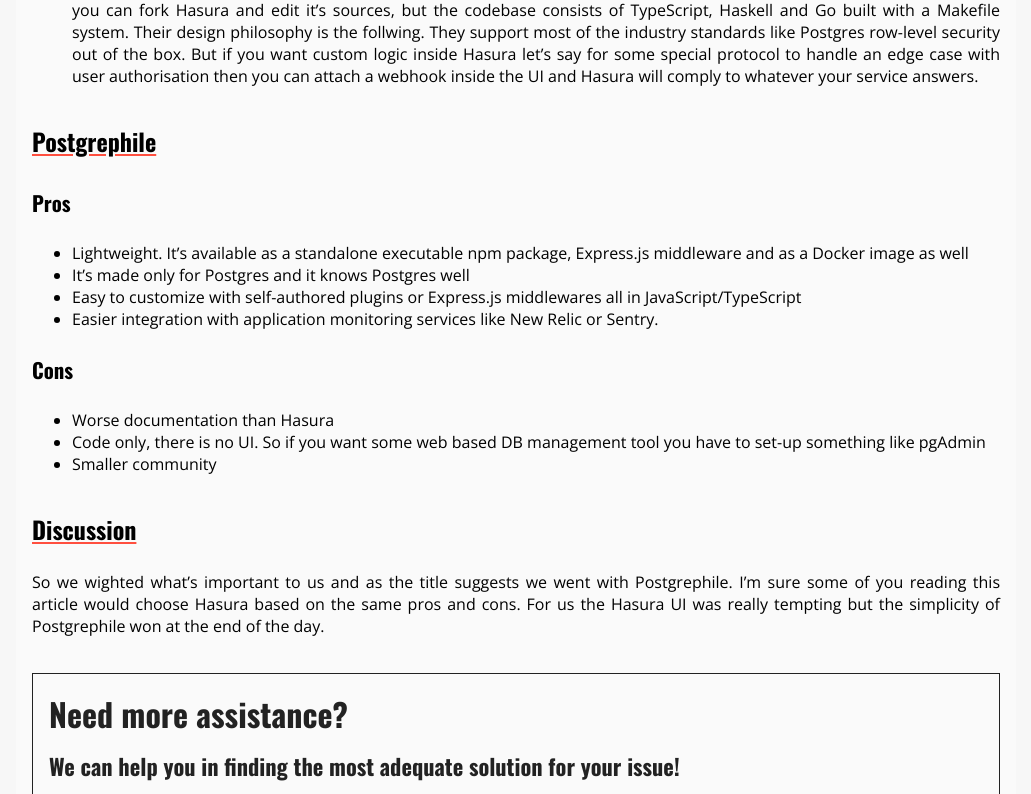
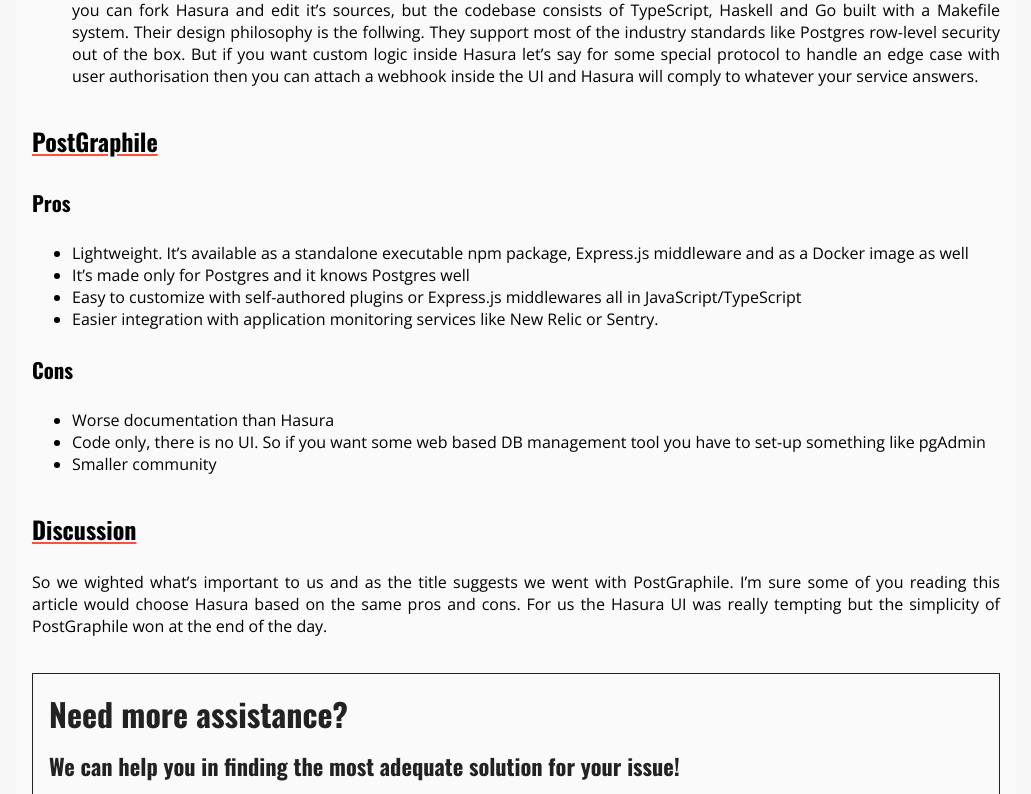
Before and after one commit to emergence-engineering/blog, a Next.js app: page /blog/hasura-vs-postgraphile in a window 1280 px wide. Shown: the part 1306-2100 px from the top of the page, without its empty margins (124-1155 px from the left). Built offline with nearby package versions, Linux system fonts and the light colour scheme.

Commit message:
Typo fix

```diff
--- a/pages/blog/hasura-vs-postgraphile.tsx
+++ b/pages/blog/hasura-vs-postgraphile.tsx
@@ -6,7 +6,7 @@
 import React from "react";
 
 export const MD0 = `
-# A year after we chose to go with Postgraphile over Hasura in production
+# A year after we chose to go with PostGraphile over Hasura in production
 
 # TLDR
 
@@ -25,7 +25,7 @@
 
 # First steps
 
-Usually with requirements like the ones mentioned above our go to database would be Firestore but this time we had to use Postgres for other reasons. (I didn’t really mind this because Postgres is my favourite database.) We created a POC for both Postgraphile and Hasura and made a decision based on our experiences. Now after more than a year we still think that going with Posgraphile was a good choice. Don’t get me wrong Hasura is a great tool and might be a good fit four your project.
+Usually with requirements like the ones mentioned above our go to database would be Firestore but this time we had to use Postgres for other reasons. (I didn’t really mind this because Postgres is my favourite database.) We created a POC for both PostGraphile and Hasura and made a decision based on our experiences. Now after more than a year we still think that going with Posgraphile was a good choice. Don’t get me wrong Hasura is a great tool and might be a good fit four your project.
 
 # Hasura
 
@@ -41,7 +41,7 @@
 - When we tested it there was no support for M1 Macs. The official Hasura docker image wasn’t working on M1 Macs. So we had a couple of options to mitigate it and non of the felt very good. Use a non-official docker image for half of our time and risk that some difference will only show up in our dev environment. Don’t use a local environment for development. Compile the Hasura ourselfs for M1.
 - Under the hood Hasura is very complex. Hasura is shipped as a payed service or a docker image for self hosting. In theory you can fork Hasura and edit it’s sources, but the codebase consists of TypeScript, Haskell and Go built with a Makefile system. Their design philosophy is the follwing. They support most of the industry standards like Postgres row-level security out of the box. But if you want custom logic inside Hasura let’s say for some special protocol to handle an edge case with user authorisation then you can attach a webhook inside the UI and Hasura will comply to whatever your service answers.
 
-# Postgrephile
+# PostGraphile
 
 ### Pros
 
@@ -58,18 +58,18 @@
 
 # Discussion
 
-So we wighted what’s important to us and as the title suggests we went with Postgrephile. I’m sure some of you reading this article would choose Hasura based on the same pros and cons. For us the Hasura UI was really tempting but the simplicity of Postgrephile won at the end of the day.
+So we wighted what’s important to us and as the title suggests we went with PostGraphile. I’m sure some of you reading this article would choose Hasura based on the same pros and cons. For us the Hasura UI was really tempting but the simplicity of PostGraphile won at the end of the day.
 `
 
 export const article8Metadata: ArticleIntro = {
-  title: `A year after we chose to go with Postgraphile over Hasura in production`,
+  title: `A year after we chose to go with PostGraphile over Hasura in production`,
   postId: "hasura-vs-postgraphile",
   url: "https://emergence-engineering.com/blog/hasura-vs-postgraphile",
   imgSrc: undefined,
   author: "Balázs",
   timestamp: 1672999080350,
   authorLink: "https://emergence-engineering.com/cv/balazs",
-  introText: "Summarising our experiences of using Postgraphile in production for more than a year in light of the recent investigation on whether we want to switch to Hasura",
+  introText: "Summarising our experiences of using PostGraphile in production for more than a year in light of the recent investigation on whether we want to switch to Hasura",
 }
 
 export default function Article() {
```
